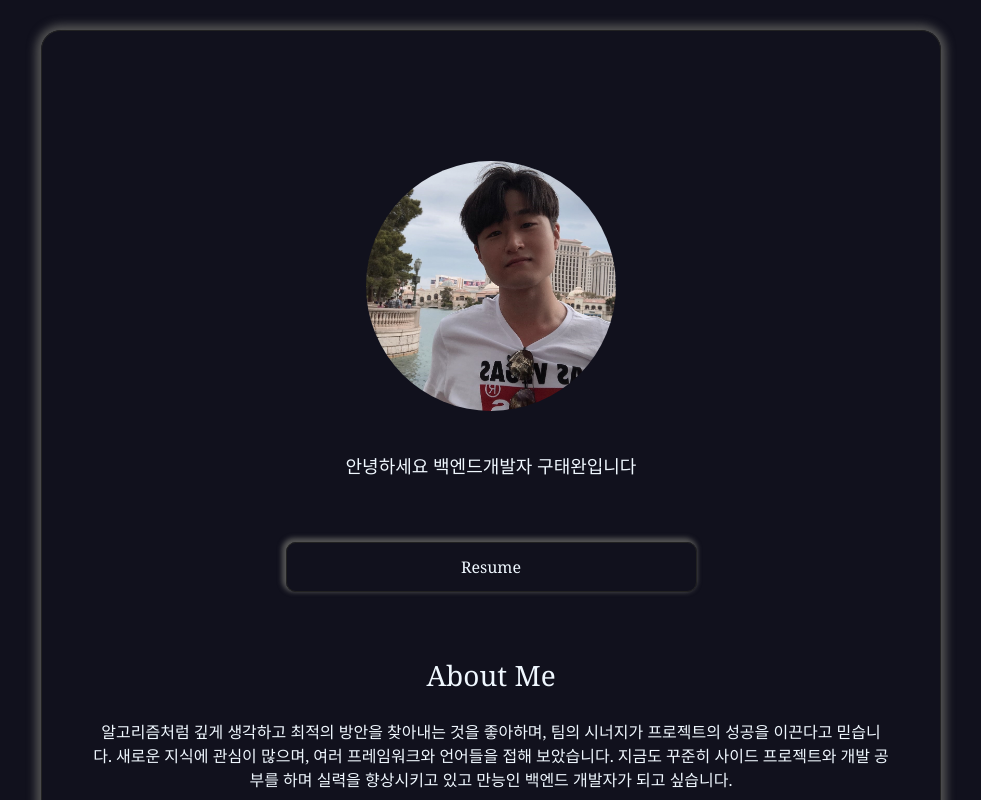
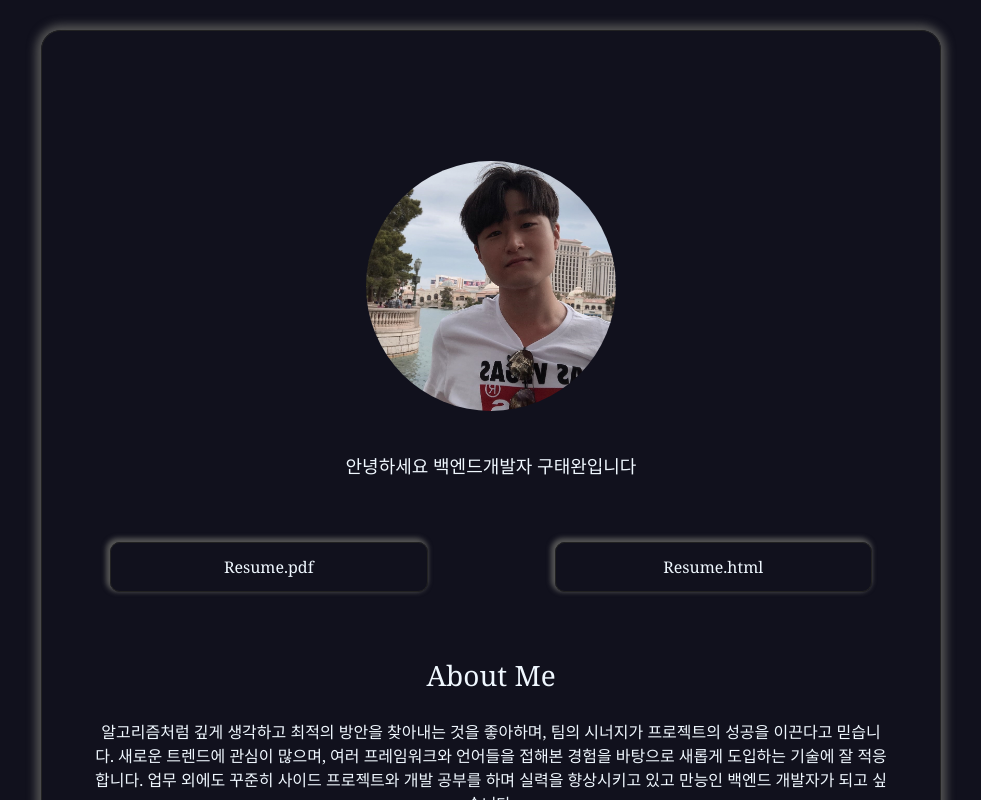
Before and after one commit to Taewan-Gu/PortpolioPage, a Vue app in the folder front/: page / in a window 1280 px wide. Shown: the top 800 px of the page, without its empty margins (149-1130 px from the left). Built offline with nearby package versions, Linux system fonts and the light colour scheme; a web font is replaced by a local one.

Commit message:
feat: 🎸 resume html link

```diff
--- a/front/src/components/portpolio/AboutMe.vue
+++ b/front/src/components/portpolio/AboutMe.vue
@@ -2,11 +2,9 @@
   <v-row class="row-content-center">
     <v-col cols="12" class="subtitle">About Me</v-col>
     <v-col cols="12">
-      알고리즘처럼 깊게 생각하고 최적의 방안을 찾아내는 것을 좋아하며, 팀의
-      시너지가 프로젝트의 성공을 이끈다고 믿습니다. 새로운 지식에 관심이 많으며,
-      여러 프레임워크와 언어들을 접해 보았습니다. 지금도 꾸준히 사이드
-      프로젝트와 개발 공부를 하며 실력을 향상시키고 있고 만능인 백엔드 개발자가
-      되고 싶습니다.
+      알고리즘처럼 깊게 생각하고 최적의 방안을 찾아내는 것을 좋아하며, 팀의 시너지가 프로젝트의 성공을 이끈다고 믿습니다.
+      새로운 트렌드에 관심이 많으며, 여러 프레임워크와 언어들을 접해본 경험을 바탕으로 새롭게 도입하는 기술에 잘 적응합니다.
+      업무 외에도 꾸준히 사이드 프로젝트와 개발 공부를 하며 실력을 향상시키고 있고 만능인 백엔드 개발자가 되고 싶습니다.
     </v-col>
   </v-row>
 </template>
--- a/front/src/components/portpolio/Resume.vue
+++ b/front/src/components/portpolio/Resume.vue
@@ -1,8 +1,8 @@
 <template>
-  <v-row class="row-content-center">
-    <v-col cols="3"></v-col>
-    <v-col cols="6" class="resume" @click="downloadResume">Resume</v-col>
-    <v-col cols="3"></v-col>
+  <v-row class="row-content-center resume-box">
+    <v-col cols="5" class="resume" @click="downloadResume">Resume.pdf</v-col>
+    <v-col cols="2"></v-col>
+    <v-col cols="5" class="resume" @click="showResume">Resume.html</v-col>
   </v-row>
 </template>
 
@@ -13,11 +13,18 @@ export default {
     downloadResume() {
       open("https://taewan.page/api/resume/download?" + Date.now());
     },
+    showResume() {
+      open("https://taewan.page/api/resume/html?" + Date.now());
+    },
   },
 };
 </script>
 
 <style scoped>
+.resume-box {
+  padding: 0px 30px 0px 30px;
+}
+
 .resume:hover {
   border: #222222 1px solid;
   border-radius: 10px;
```
